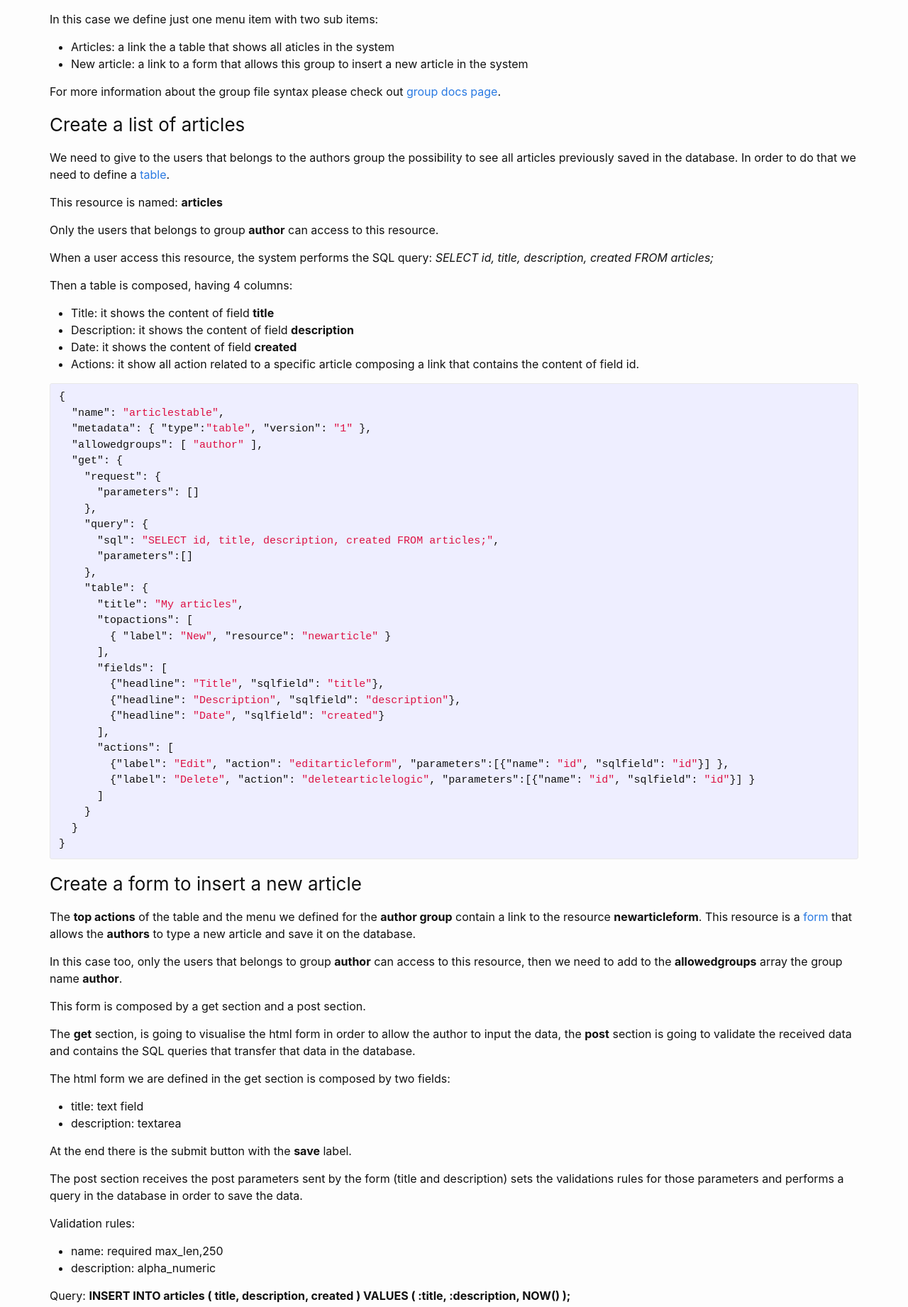
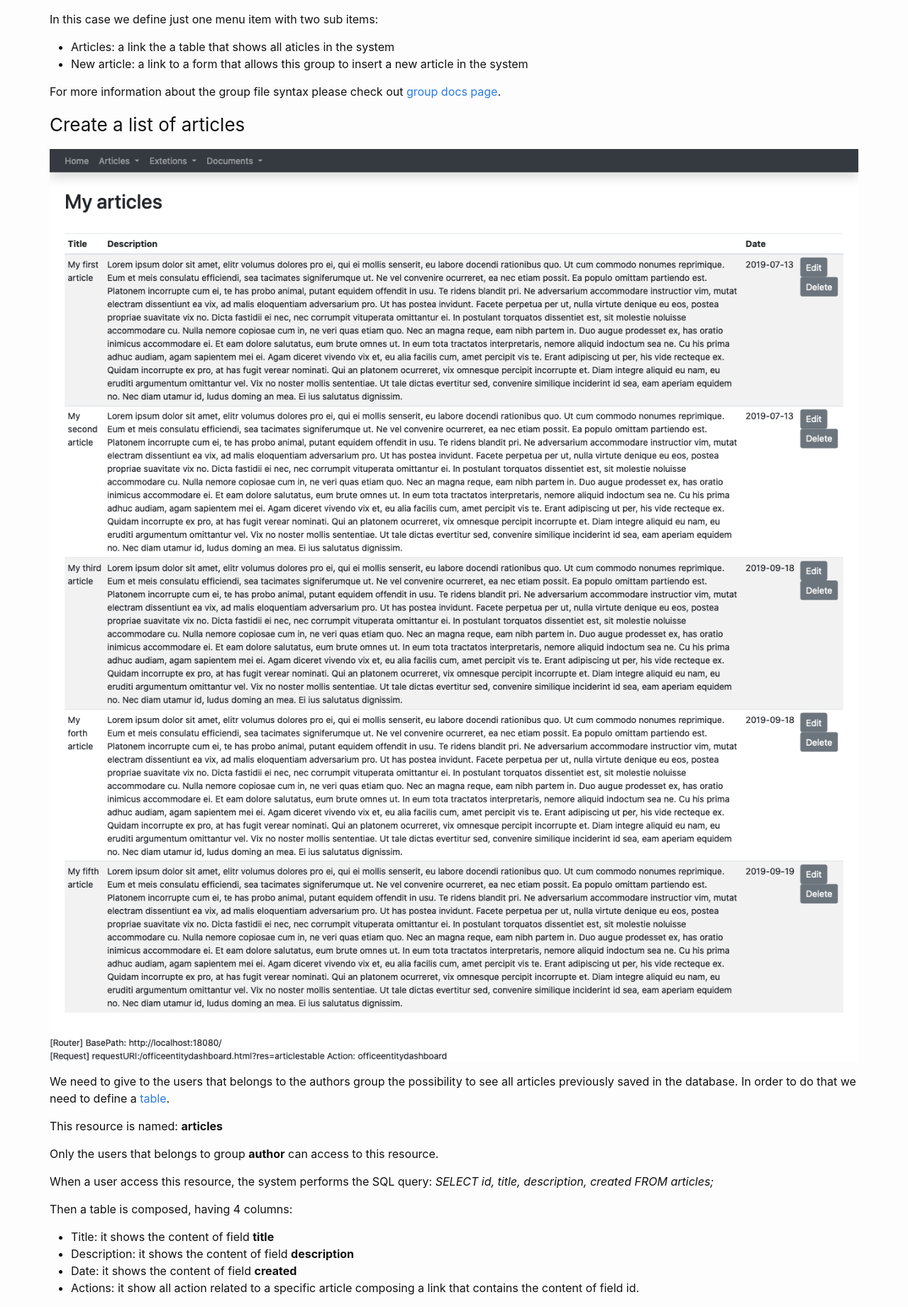
Before and after one commit to fabiomattei/uddocs, a Jekyll site: the page built from _tutorials/crud.md, in a window 1280 px wide. Shown: the part 1479-3321 px from the top of the page at 71% size. Built offline with Jekyll 4.4.1, drawn with Linux system fonts in a browser that asks for light colours.

Commit message:
adding more images

```diff
--- a/_tutorials/crud.md
+++ b/_tutorials/crud.md
@@ -75,6 +75,8 @@ For more information about the group file syntax please check out <a href="{{sit
 
 ### Create a list of articles
 
+![List](images/tut01-table.png)
+
 We need to give to the users that belongs to the authors group the possibility to see all articles previously saved in the database. In order to do that we need to define a <a href="{{site.baseurl}}/docs/table-page">table</a>.
 
 This resource is named: **articles**
```
Also changed, not shown: other parts of _tutorials/crud.md (+2 -0 lines), _tutorials/images/tut01-table.png (added), _tutorials/images/tut02-form.png (added).
